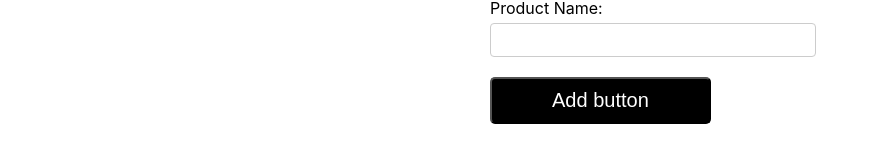
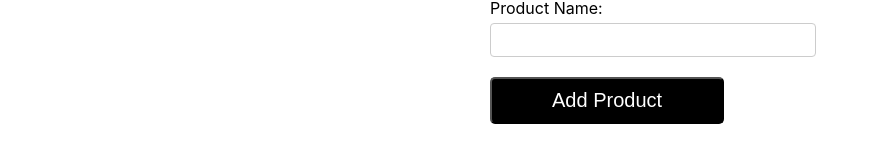
Before and after one commit to bubun123-git/react_Seller_admin, a React (Create React App) app: page / in a window 1280 px wide. Shown: the part 222-384 px from the top of the page, without its empty margins (0-878 px from the left). Built offline with nearby package versions, Linux system fonts and the light colour scheme.

Commit message:
added selling components

```diff
--- a/src/Components/SellingComponent.js
+++ b/src/Components/SellingComponent.js
@@ -1,19 +1,70 @@
-import React from "react";
+import React, { useState } from "react";
 import './SellingComponent.css';
 
 const SellingComponent = () => {
+
+  const [productID, setProductID] = useState("");
+  const [sellingPrice, setSellingPrice] = useState("");
+  const [productNameID, setProductName] = useState("");
+  const [Products, setProducts] = useState([]);
+
+  const handleProductID = (event) => {
+    setProductID(event.target.value);
+  }
+
+  const handleSellingPrice = (event) => {
+    setSellingPrice(event.target.value);
+  }
+
+  const handleProductName = (event) => {
+    setProductName(event.target.value);
+  }
+
+  const handleAddProduct = () => {
+    if (productID && sellingPrice && productNameID) {
+      const newProduct = {
+        id: productID,
+        price: sellingPrice,
+        name: productNameID
+      }
+      setProducts([...Products, newProduct]);
+
+      setProductID("");
+      setSellingPrice("");
+      setProductName("");
+    }
+  }
+
+  const renderProducts = () => {
+    const productElements = [];
+
+    for (let index = 0; index < Products.length; index++) {
+      const product = Products[index];
+      productElements.push(
+        <div key={index}>
+          <p> Product ID: {product.id} Selling Price: {product.price} Product Name: {product.name} </p>
+        </div>
+      );
+    }
+
+    return productElements;
+  };
+
+
   return (
     <div className="selling-component">
       <label htmlFor="productid">Product ID:</label>
-      <input type="text" id="productid" />
+      <input type="text" id="productid" value={productID} onChange={handleProductID} />
 
       <label htmlFor="sellingPrice">Selling Price:</label>
-      <input type="text" id="sellingPrice" />
+      <input type="text" id="sellingPrice" value={sellingPrice} onChange={handleSellingPrice} />
 
       <label htmlFor="productName">Product Name:</label>
-      <input type="text" id="productName" />
+      <input type="text" id="productName" value={productNameID} onChange={handleProductName} />
 
-      <button className="styled-button">Add button</button>
+      <button className="styled-button" onClick={handleAddProduct}>Add Product</button>
+
+      {renderProducts()}
     </div>
   );
 };
```
